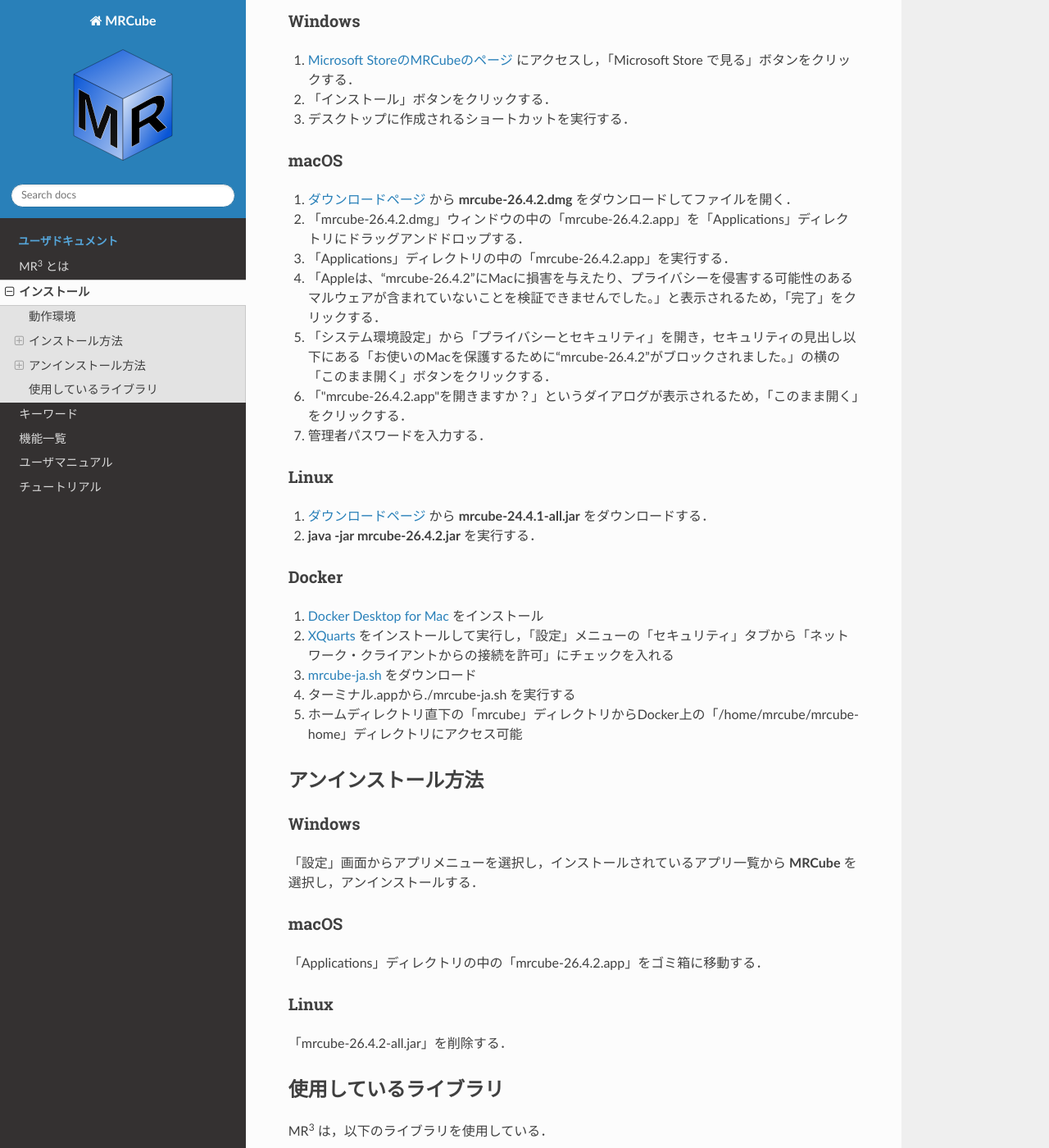
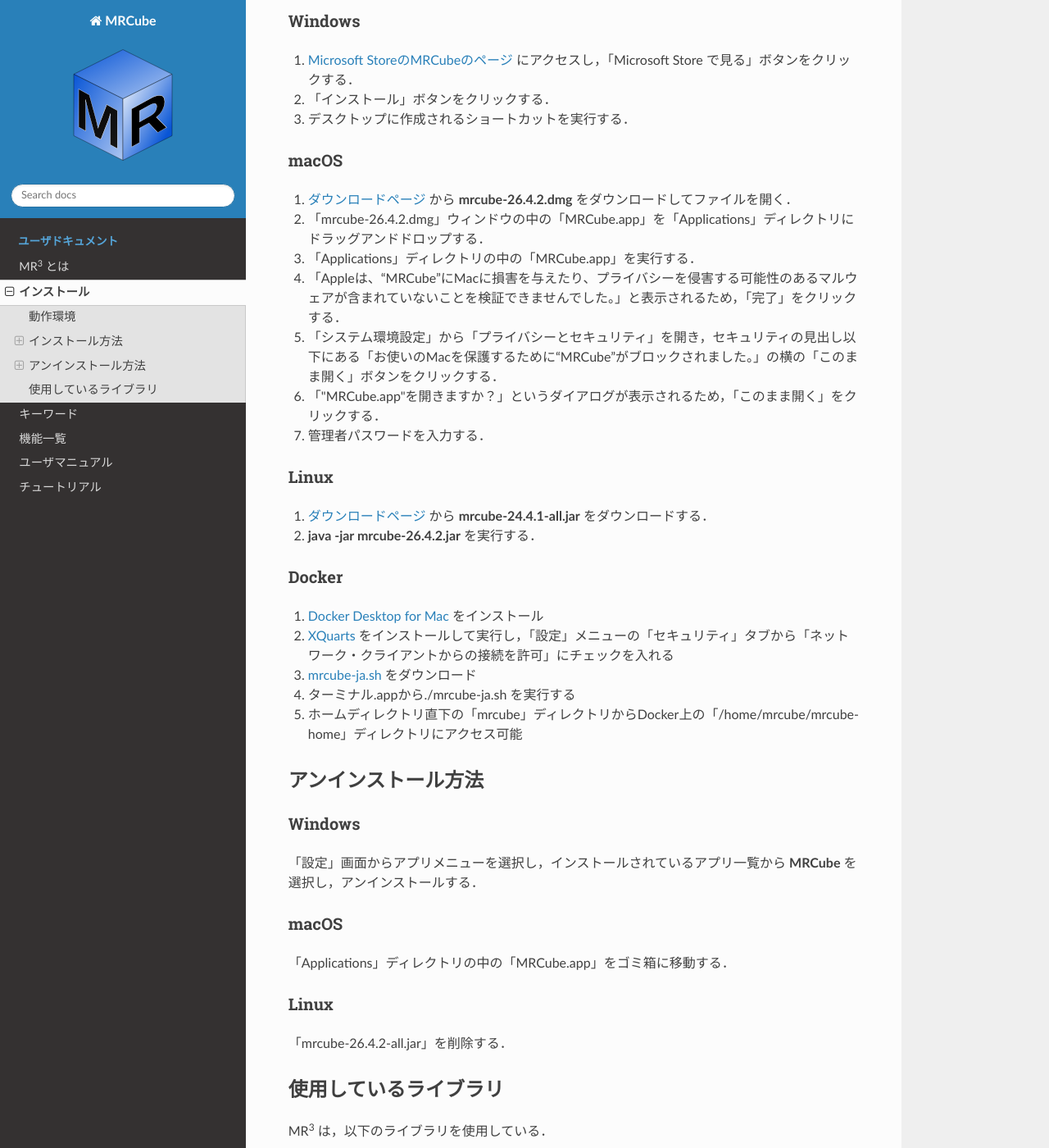
Before and after one commit to mr-3/mrcube-ja-docs, a Sphinx documentation site: the page built from docs/source/install.rst, in a window 1280 px wide and 1400 px high, scrolled down 670 px. Shown: the whole window at 82% size. Built offline with Sphinx 7.4.7 and the Read the Docs theme 3.1.0, drawn with Linux system fonts in a browser that asks for light colours.

Commit message:
update install

```diff
--- a/docs/source/install.rst
+++ b/docs/source/install.rst
@@ -30,11 +30,11 @@
 macOS
 ^^^^^^^^^^^^^^^^^^^^^^^^^^^^^
 #. `ダウンロードページ <https://github.com/mr-3/mrcube/releases>`_  から **mrcube-26.4.2.dmg** をダウンロードしてファイルを開く．
-#. 「mrcube-26.4.2.dmg」ウィンドウの中の「mrcube-26.4.2.app」を「Applications」ディレクトリにドラッグアンドドロップする．
-#. 「Applications」ディレクトリの中の「mrcube-26.4.2.app」を実行する．
-#. 「Appleは、“mrcube-26.4.2”にMacに損害を与えたり、プライバシーを侵害する可能性のあるマルウェアが含まれていないことを検証できませんでした。」と表示されるため，「完了」をクリックする．
-#. 「システム環境設定」から「プライバシーとセキュリティ」を開き，セキュリティの見出し以下にある「お使いのMacを保護するために“mrcube-26.4.2”がブロックされました。」の横の「このまま開く」ボタンをクリックする．
-#. 「"mrcube-26.4.2.app"を開きますか？」というダイアログが表示されるため，「このまま開く」をクリックする．
+#. 「mrcube-26.4.2.dmg」ウィンドウの中の「MRCube.app」を「Applications」ディレクトリにドラッグアンドドロップする．
+#. 「Applications」ディレクトリの中の「MRCube.app」を実行する．
+#. 「Appleは、“MRCube”にMacに損害を与えたり、プライバシーを侵害する可能性のあるマルウェアが含まれていないことを検証できませんでした。」と表示されるため，「完了」をクリックする．
+#. 「システム環境設定」から「プライバシーとセキュリティ」を開き，セキュリティの見出し以下にある「お使いのMacを保護するために“MRCube”がブロックされました。」の横の「このまま開く」ボタンをクリックする．
+#. 「"MRCube.app"を開きますか？」というダイアログが表示されるため，「このまま開く」をクリックする．
 #. 管理者パスワードを入力する．
 
 Linux
@@ -59,7 +59,7 @@
 
 macOS
 ^^^^^^^^^^^^^^^^^^^^^^^^^^^^^
-「Applications」ディレクトリの中の「mrcube-26.4.2.app」をゴミ箱に移動する．
+「Applications」ディレクトリの中の「MRCube.app」をゴミ箱に移動する．
 
 Linux
 ^^^^^^^^^^^^^^^^^^^^^^^^^^^^^
```
